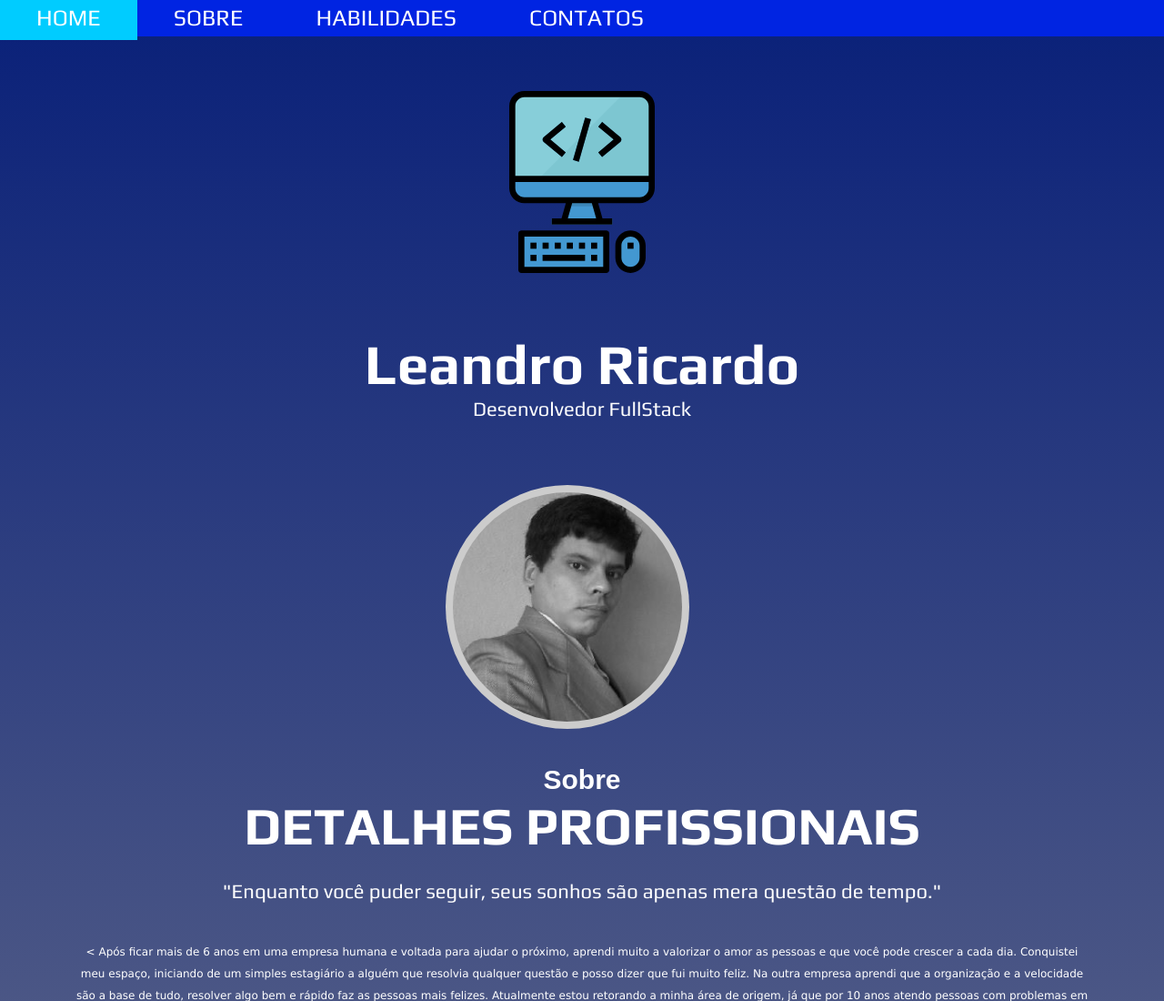
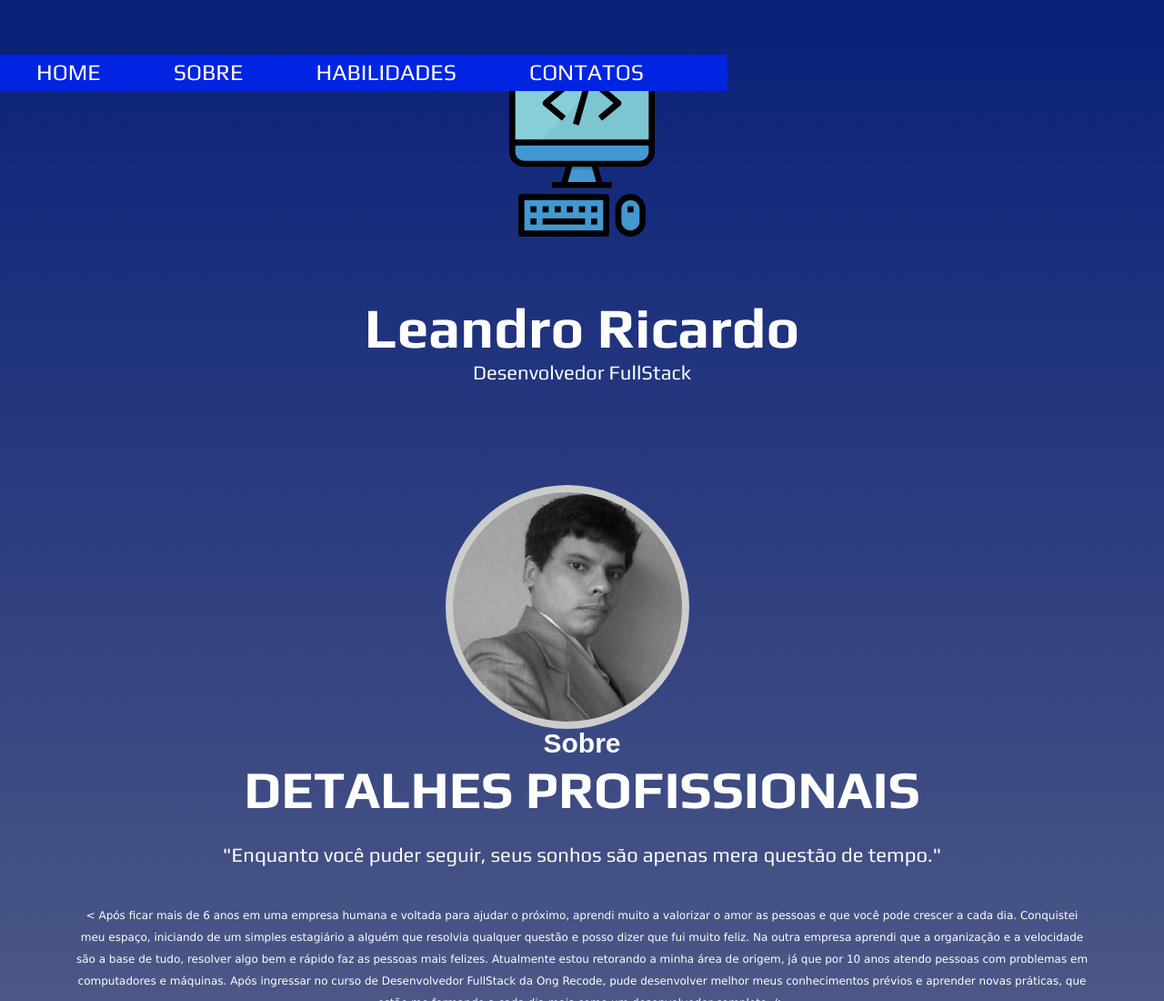
Before and after one commit to Trevatron/CurriculoSite, a website built with Parcel: page index.html in a window 1280 px wide. Shown: the top 1100 px of the page at 91% size. Built offline with nearby package versions, Linux system fonts and the light colour scheme; a web font is replaced by a local one.

Commit message:
Update style.css

```diff
--- a/style.css
+++ b/style.css
@@ -11,6 +11,7 @@ nav {
   color: #fff;
   height: 40px;
   text-align: center;
+position: fixed;
 }
 
 .menu {
@@ -19,7 +20,6 @@ nav {
   font-family: "Play", sans-serif;
   width: 800px;
   margin: 0 auto;
- position: fixed;
 
 }
 .menu li {
```
